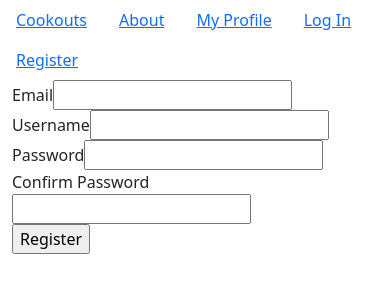
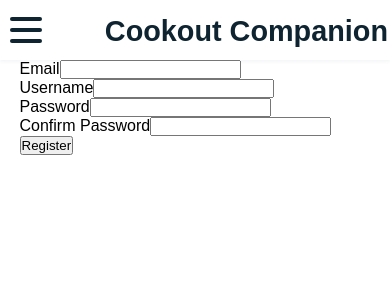
Before and after one commit to ajsprunger/cookout, a Flask app: page /register in a window 390 px wide. Shown: the top 300 px of the page. Run offline with Flask 2, Linux system fonts and the light colour scheme; parts of the project's set-up code (start-up, migrations or seed data) failed here and were passed over; some libraries are stand-ins or nearby versions.

Commit message:
add nav hamburger card styling

```diff
--- a/myapp/__init__.py
+++ b/myapp/__init__.py
@@ -18,8 +18,8 @@ app.config['SECRET_KEY'] = os.getenv('SECRET_KEY')
 
 
 # set up connection to db
-# app.config['SQLALCHEMY_DATABASE_URI'] = "postgresql:///cookout2"
-app.config['SQLALCHEMY_DATABASE_URI'] = os.getenv('DATABASE_URL').replace("://", "ql://", 1)
+app.config['SQLALCHEMY_DATABASE_URI'] = "postgresql:///cookout2"
+# app.config['SQLALCHEMY_DATABASE_URI'] = os.getenv('DATABASE_URL').replace("://", "ql://", 1)
 app.config['SQLALCHEMY_TRACK_MODIFICATIONS'] = False
 
 db = SQLAlchemy(app)
--- /dev/null
+++ b/myapp/static/css/nav.css
@@ -0,0 +1,153 @@
+* {
+  margin: 0;
+  padding: 0;
+  box-sizing: border-box;
+}
+
+body {
+  font-family: "Poppins", sans-serif;
+}
+
+.container {
+  max-width: 1050px;
+  width: 90%;
+  margin: auto;
+}
+
+.navbar {
+  width: 100%;
+  box-shadow: 0 1px 4px rgb(146 161 176 / 15%);
+}
+
+.nav-container {
+  display: flex;
+  justify-content: space-between;
+  align-items: center;
+  height: 62px;
+}
+
+.navbar .menu-items {
+  display: flex;
+  z-index: 4;
+}
+
+.navbar .nav-container li {
+  list-style: none;
+}
+
+.navbar .nav-container a {
+  text-decoration: none;
+  color: #0e2431;
+  font-weight: 500;
+  font-size: 1.2rem;
+  padding: 0.7rem;
+}
+
+.navbar .nav-container a:hover{
+    font-weight: bolder;
+}
+
+.nav-container {
+  display: block;
+  position: relative;
+  height: 60px;
+  width: 100vw;
+}
+
+.nav-container .checkbox {
+  position: absolute;
+  display: block;
+  height: 32px;
+  width: 32px;
+  top: 20px;
+  left: 10px;
+  z-index: 7;
+  opacity: 0;
+  cursor: pointer;
+}
+
+.nav-container .hamburger-lines {
+  display: block;
+  height: 26px;
+  width: 32px;
+  position: absolute;
+  top: 17px;
+  left: 10px;
+  z-index: 6;
+  display: flex;
+  flex-direction: column;
+  justify-content: space-between;
+}
+
+.nav-container .hamburger-lines .line {
+  display: block;
+  height: 4px;
+  width: 100%;
+  border-radius: 10px;
+  background: #0e2431;
+}
+
+.nav-container .hamburger-lines .line1 {
+  transform-origin: 0% 0%;
+  transition: transform 0.4s ease-in-out;
+}
+
+.nav-container .hamburger-lines .line2 {
+  transition: transform 0.2s ease-in-out;
+}
+
+.nav-container .hamburger-lines .line3 {
+  transform-origin: 0% 100%;
+  transition: transform 0.4s ease-in-out;
+}
+
+.navbar .menu-items {
+  padding-top: 120px;
+  background-color: rgba(255,255,255,.55);
+  backdrop-filter: blur(6px);
+  height: 100vh;
+  width: 100%;
+  transform: translate(-150%);
+  display: flex;
+  flex-direction: column;
+  margin-left: -40px;
+  padding-left: 50px;
+  transition: transform 0.5s ease-in-out;
+  text-align: center;
+  position: relative;
+  z-index: 2;
+}
+
+.navbar .menu-items li {
+  margin-bottom: 1.2rem;
+  font-size: 1.5rem;
+  font-weight: 500;
+}
+
+.logo {
+  position: absolute;
+  top: 15px;
+  right: 2px;
+  font-size: 1.2rem;
+  color: #0e2431;
+}
+
+.nav-container input[type="checkbox"]:checked ~ .menu-items {
+  transform: translateX(0);
+}
+
+.nav-container input[type="checkbox"]:checked ~ .hamburger-lines .line1 {
+  transform: rotate(45deg);
+}
+
+.nav-container input[type="checkbox"]:checked ~ .hamburger-lines .line2 {
+  transform: scaleY(0);
+}
+
+.nav-container input[type="checkbox"]:checked ~ .hamburger-lines .line3 {
+  transform: rotate(-45deg);
+}
+
+.nav-container input[type="checkbox"]:checked ~ .logo{
+  display: none;
+}
--- a/myapp/templates/base.html
+++ b/myapp/templates/base.html
@@ -1,45 +1,44 @@
 <!DOCTYPE html>
 <html lang="en">
 <head>
-    <link href="https://cdn.jsdelivr.net/npm/bootstrap@5.1.3/dist/css/bootstrap.min.css" rel="stylesheet" integrity="sha384-1BmE4kWBq78iYhFldvKuhfTAU6auU8tT94WrHftjDbrCEXSU1oBoqyl2QvZ6jIW3" crossorigin="anonymous">
-    <script defer src="https://cdn.jsdelivr.net/npm/bootstrap@5.1.3/dist/js/bootstrap.bundle.min.js" integrity="sha384-ka7Sk0Gln4gmtz2MlQnikT1wXgYsOg+OMhuP+IlRH9sENBO0LRn5q+8nbTov4+1p" crossorigin="anonymous"></script>
+  <link rel="icon" type="image/ico" href="../static/images/favicon-32x32.png">
+  <link rel="stylesheet" href="../static/css/nav.css">
+  <!-- <link href="https://cdn.jsdelivr.net/npm/bootstrap@5.1.3/dist/css/bootstrap.min.css" rel="stylesheet" integrity="sha384-1BmE4kWBq78iYhFldvKuhfTAU6auU8tT94WrHftjDbrCEXSU1oBoqyl2QvZ6jIW3" crossorigin="anonymous">
+  <script defer src="https://cdn.jsdelivr.net/npm/bootstrap@5.1.3/dist/js/bootstrap.bundle.min.js" integrity="sha384-ka7Sk0Gln4gmtz2MlQnikT1wXgYsOg+OMhuP+IlRH9sENBO0LRn5q+8nbTov4+1p" crossorigin="anonymous"></script> -->
   <meta charset="UTF-8">
   <meta http-equiv="X-UA-Compatible" content="IE=edge">
   <meta name="viewport" content="width=device-width, initial-scale=1.0">
   <title>Cookout</title>
 </head>
 <body>
-    <ul class="nav">
-        <li class="nav-link">
-            <a href="{{url_for('core.index')}}">Cookouts</a>
-        </li>
-        <li class="nav-link">
-            <a href="{{url_for('core.info')}}">About</a>
-        </li>
-        <li class="nav-link">
-            <a href="{{url_for('users.user_cookouts', username=current_user.username)}}">My Profile</a>
-        </li>
+  <nav>
+    <div class="navbar">
+      <div class="container nav-container">
+          <input class="checkbox" type="checkbox" name="" id="" />
+          <div class="hamburger-lines">
+            <span class="line line1"></span>
+            <span class="line line2"></span>
+            <span class="line line3"></span>
+          </div>
+        <div class="logo">
+          <h1>Cookout Companion</h1>
+        </div>
+        <div class="menu-items">
+          <li><a href="{{url_for('core.index')}}">Cookouts</a></li>
+          {% if current_user.is_authenticated %}
+          <li><a href="{{url_for('users.user_cookouts', username=current_user.username)}}">My Profile</a></li>
+          <li><a href="{{url_for('cookouts.create_cookout')}}">Create Cookout</a></li>
+          <li><a href="{{url_for('users.logout')}}">Logout</a></li>
+          <li><a href="{{url_for('users.account')}}">Account</a></li>
+          {% else %}
+          <li><a href="{{url_for('users.login')}}">Login</a></li>
+          <li><a href="{{url_for('users.register')}}">Register</a></li>
+          {% endif %}
 
-        {% if current_user.is_authenticated %}
-        <li class="nav-link">
-          <a href="{{url_for('cookouts.create_cookout')}}">Create Cookout</a>
-        </li>
-        <li class="nav-link">
-            <a href="{{url_for('users.logout')}}">Log Out</a>
-        </li>
-        <li class="nav-link">
-            <a href="{{url_for('users.account')}}">Account</a>
-        </li>
-        {% else %}
-        <li class="nav-link">
-            <a href="{{url_for('users.login')}}">Log In</a>
-        </li>
-        <li class="nav-link">
-            <a href="{{url_for('users.register')}}">Register</a>
-        </li>
-        {% endif %}
-    </ul>
-
+        </div>
+      </div>
+    </div>
+  </nav>
   <div class="container">
     {% block content %}
 
```
Also changed, not shown: myapp/static/css/index.css (added, +61 -0 lines), myapp/templates/index.html (+7 -7 lines), myapp/templates/info.html (deleted, +0 -8 lines), README.MD (added), myapp/static/css/cookout.css (added), myapp/static/images/favicon-32x32.png (added). Lines whose indentation alone changed are shown as unchanged.
